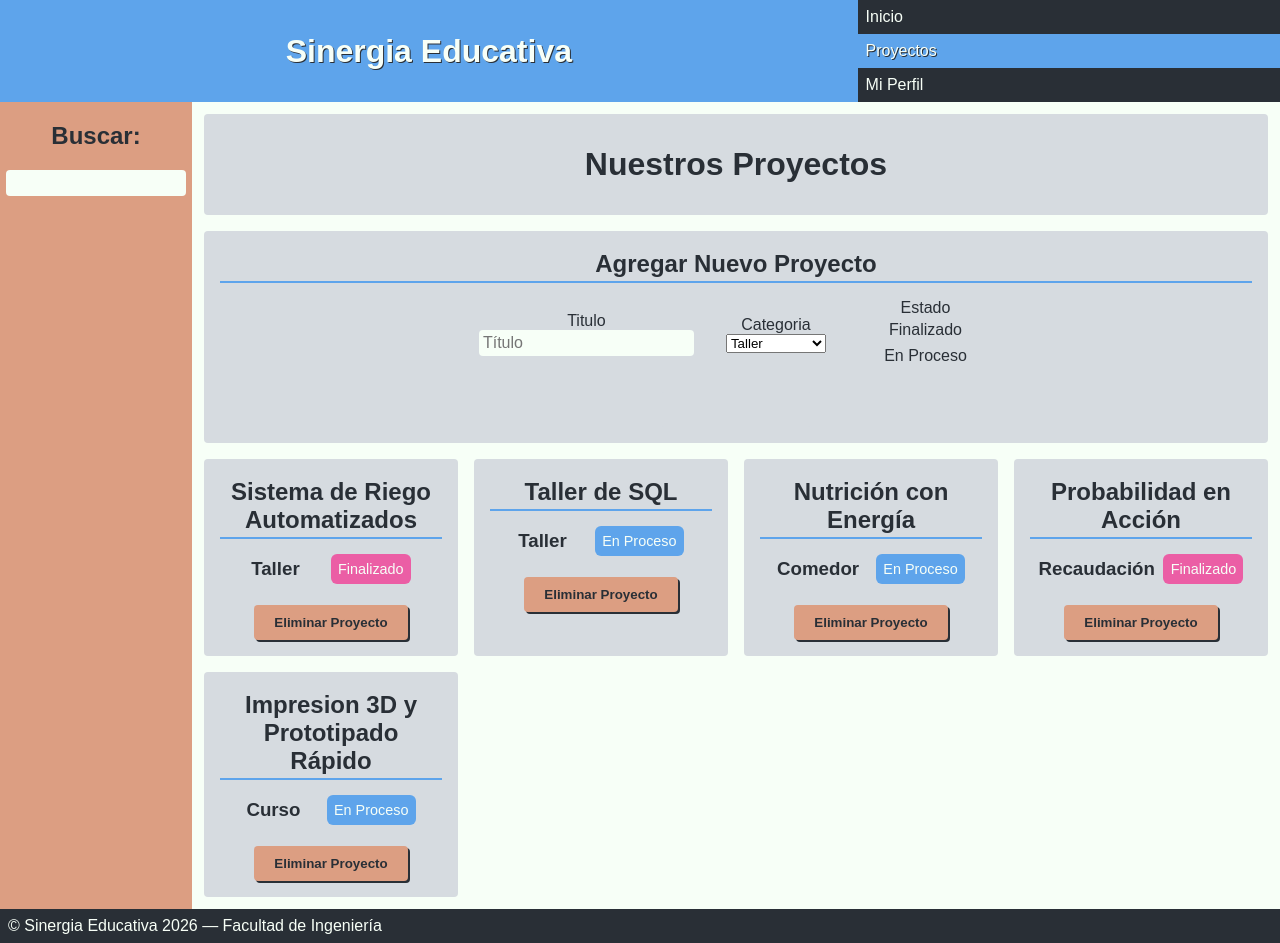
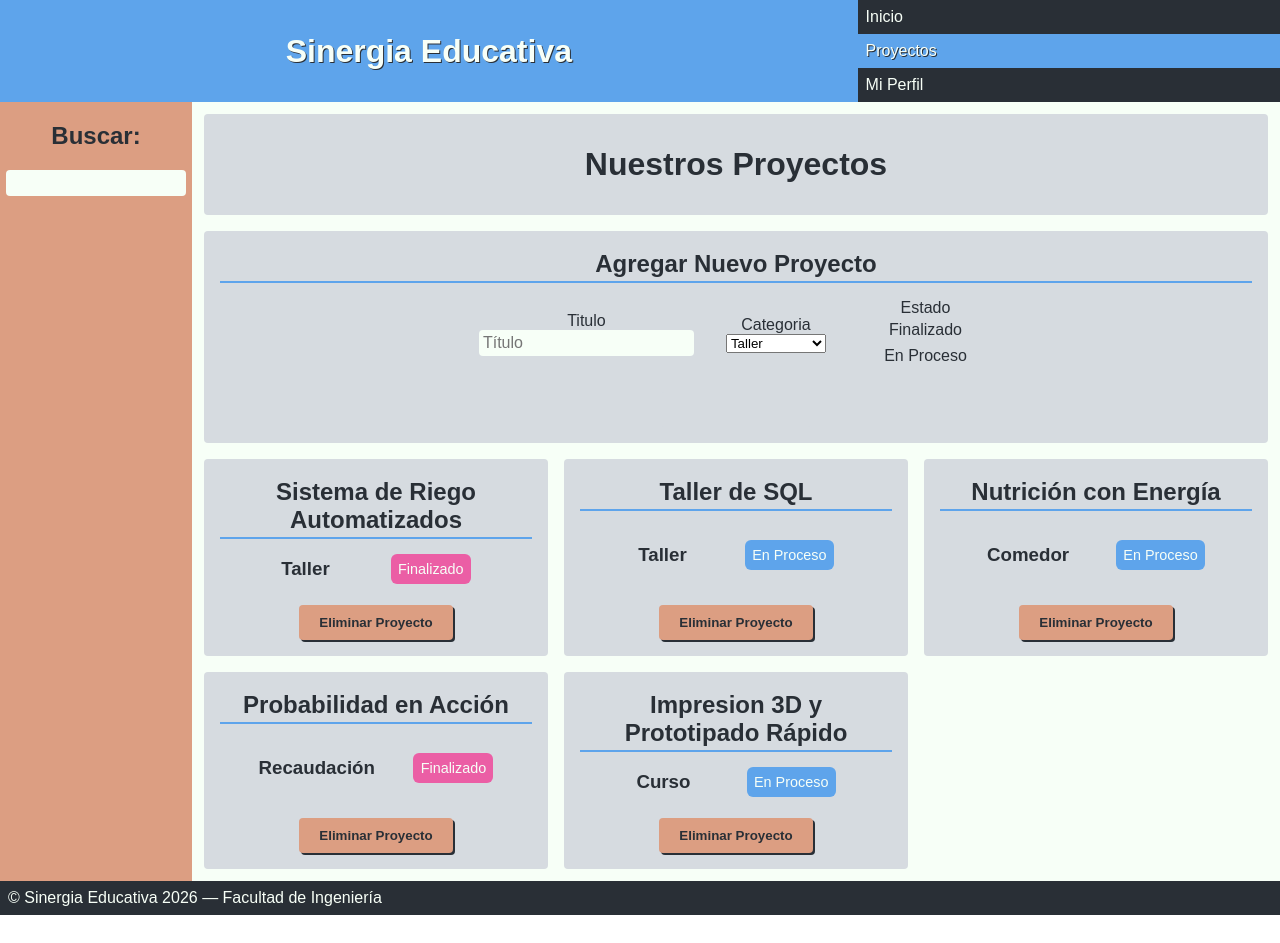
Before and after one commit to Dionicio-Rodrigo/pv_tp3_grupo2, a React (Vite) app: page / in a window 1280 px wide. After the commit the page ends 915 px from the top, so only its background shows below. Built offline with nearby package versions, Linux system fonts and the light colour scheme.

Commit message:
Pequeños cambios al css de ListaProyectos y la barra de busqueda ahora sigue la pantalla cuando scrollea

```diff
--- a/src/css/Busqueda.css
+++ b/src/css/Busqueda.css
@@ -1,5 +1,7 @@
 #Buscador {
   text-align: center;
+  position: sticky;
+  top: 0;
 }
 #Buscador > input {
   border-radius: 4px;
--- a/src/css/ListaProyectos.css
+++ b/src/css/ListaProyectos.css
@@ -1,6 +1,6 @@
 .contenedor {
   display: grid;
-  grid-template-columns: repeat(auto-fit, minmax(250px, 1fr));
+  grid-template-columns: repeat(auto-fit, minmax(300px, 1fr));
   gap: 1em;
 }
 
@@ -10,6 +10,7 @@
   padding: 1em;
   display: flex;
   flex-direction: column;
+  justify-content: space-between;
 }
 
 .card:hover {
```
